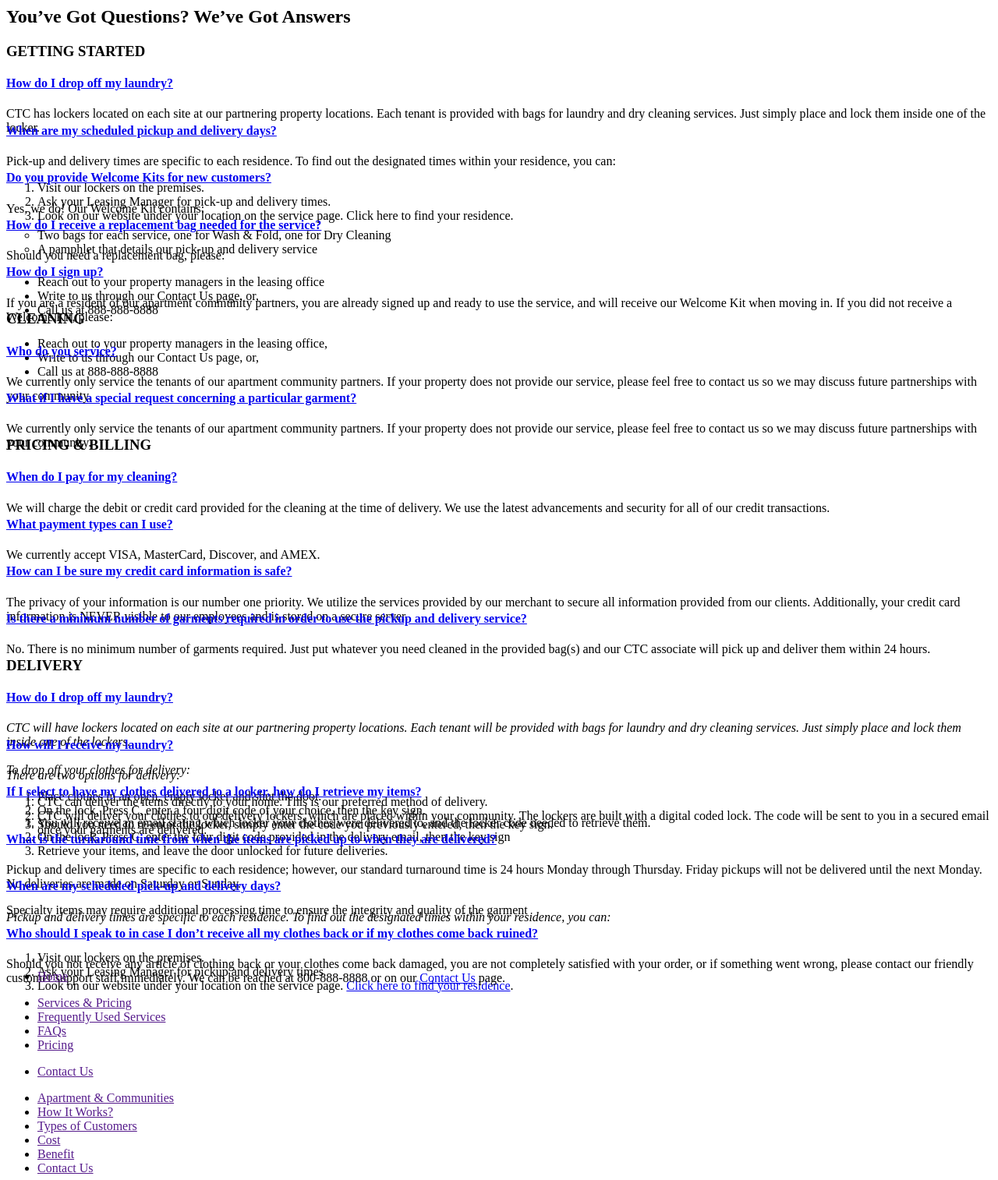
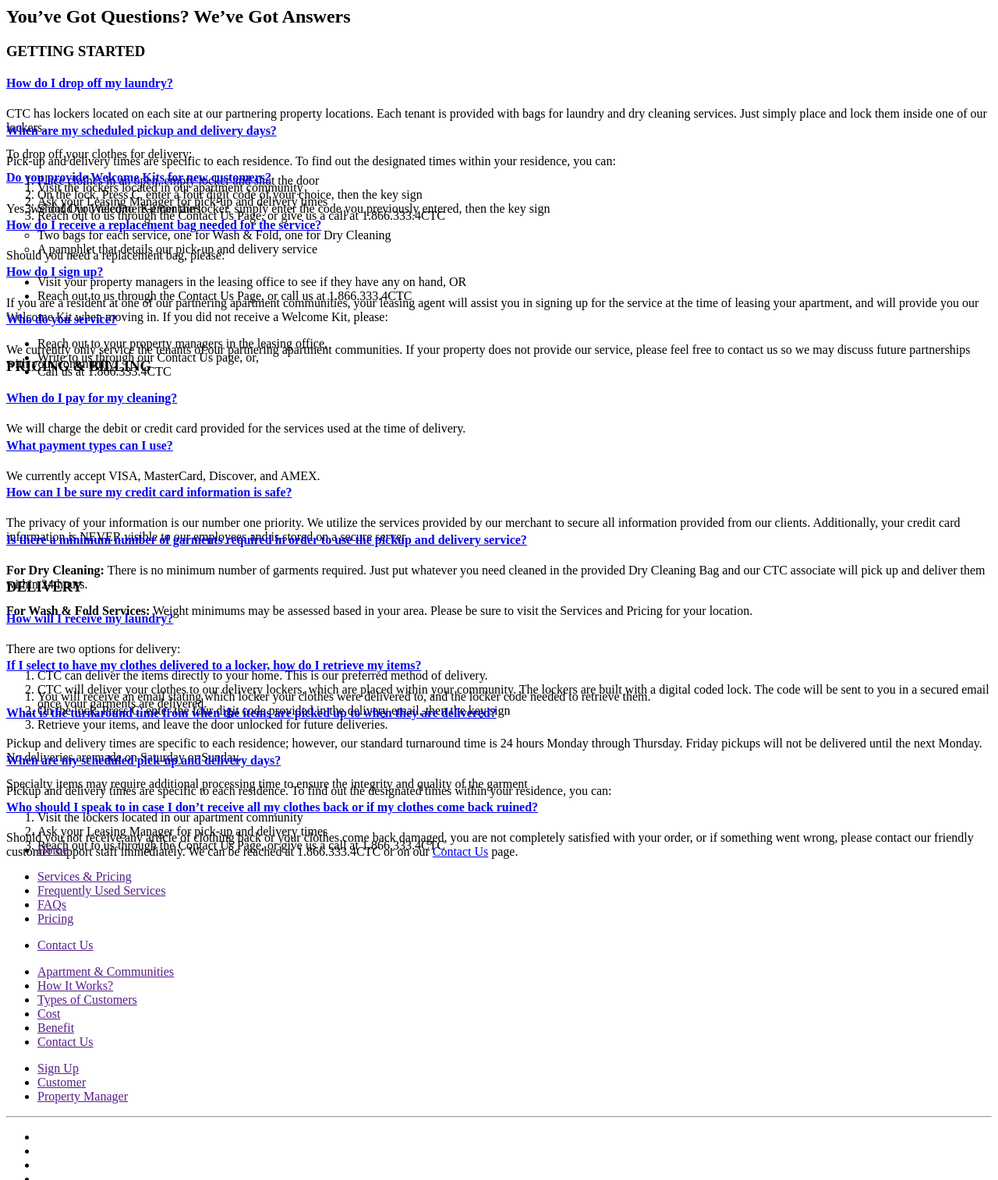
Before and after one commit to MuhZubairAli/ClosetToCleaner, a PHP site: template views/services/sections/faq.php in a window 1280 px wide. Shown: the top 1514 px of the page at 78% size. Run offline with PHP 8.4, Linux system fonts and the light colour scheme; the template is opened without the code that fills it, so the values that code supplies are empty.

Commit message:
whole ppt of final revision is completed

```diff
--- a/views/services/sections/faq.php
+++ b/views/services/sections/faq.php
@@ -18,7 +18,14 @@
                         </div>
                         <div id="question0" class="panel-collapse collapse" style="height: 0px;">
                             <div class="panel-body">
-                                <p>CTC has lockers located on each site at our partnering property locations. Each tenant is provided with bags for laundry and dry cleaning services. Just simply place and lock them inside one of the locker.</p>
+                            <p>CTC has lockers located on each site at our partnering property locations. Each tenant is provided with bags for laundry and dry cleaning services. Just simply place and lock them inside one of our lockers.</p>
+                            <p>To drop off your clothes for delivery:
+                                <ol>
+                                <li>Place clothes in an open, empty locker and shut the door</li>
+                                <li>On the lock, Press C, enter a four digit code of your choice, then the key sign</li>
+                                <li>Should you need to re-enter the locker, simply enter the code you previously entered, then the key sign</li>
+                                </ol>
+                            </p>
                             </div>
                         </div>
                     </div>
@@ -33,9 +40,9 @@
                             <div class="panel-body">
                                 <p>Pick-up and delivery times are specific to each residence. To find out the designated times within your residence, you can:</p>
                                 <ol>
-                                    <li>Visit our lockers on the premises.</li>
-                                    <li>Ask your Leasing Manager for pick-up and delivery times.</li>
-                                    <li>Look on our website under your location on the service page. Click here to find your residence.</li>
+                                    <li>Visit the lockers  located in our apartment community</li>
+                                    <li>Ask your Leasing Manager for pick-up and delivery times</li>
+                                    <li>Reach out to us through the Contact Us Page, or give us a call at 1.866.333.4CTC</li>
                                 </ol>
                             </div>
                         </div>
@@ -73,9 +80,8 @@
 
                                 </p>
                                 <ul>
-                                    <li>Reach out to your property managers in the leasing office</li>
-                                    <li>Write to us through our Contact Us page, or,</li>
-                                    <li>Call us at 888-888-8888</li>
+                                    <li>Visit your property managers in the leasing office to see if they have any on hand, OR</li>
+                                    <li>Reach out to us through the Contact Us Page, or call us at 1.866.333.4CTC</li>
                                 </ul>
                             </div>
                         </div>
@@ -90,18 +96,16 @@
                         </div>
                         <div id="question4" class="panel-collapse collapse" style="height: 0px;">
                             <div class="panel-body">
-                                <p>If you are a resident of our apartment community partners, you are already signed up and ready to use the service, and will receive our Welcome Kit when moving in. If you did not receive a Welcome Kit, please:</p>
+                                <p>If you are a resident at one of our partnering apartment communities, your leasing agent will assist you in signing up for the service at the time of leasing your apartment, and will provide you our Welcome Kit when moving in. If you did not receive a Welcome Kit, please:</p>
 
                                 <ul>
                                     <li>Reach out to your property managers in the leasing office,</li>
                                     <li>Write to us through our Contact Us page, or,</li>
-                                    <li>Call us at 888-888-8888</li>
+                                    <li>Call us at 1.866.333.4CTC</li>
                                 </ul>
                             </div>
                         </div>
                     </div>
-
-                    <h3 class="cat">CLEANING</h3>
 
                     <div class="panel panel-default ">
                         <div class="panel-heading accordion-toggle collapsed question-toggle" data-toggle="collapse" data-parent="#faqAccordion" data-target="#question5">
@@ -113,28 +117,14 @@
                         <div id="question5" class="panel-collapse collapse" style="height: 0px;">
                             <div class="panel-body">
                                 <p>
-                                We currently only service the tenants of our apartment community partners. If your property does not provide our service, please feel free to contact us so we may discuss future partnerships with your community.
-                                </p>
-                            </div>
-                        </div>
-                    </div>
-                    <div class="panel panel-default ">
-                        <div class="panel-heading accordion-toggle collapsed question-toggle" data-toggle="collapse" data-parent="#faqAccordion" data-target="#question6">
-                            <h4 class="panel-title">
-                                <a href="#" class="ing">What if I have a special request concerning a particular garment?</a>
-                            </h4>
-
-                        </div>
-                        <div id="question6" class="panel-collapse collapse" style="height: 0px;">
-                            <div class="panel-body">
-                                <p>
-                                We currently only service the tenants of our apartment community partners. If your property does not provide our service, please feel free to contact us so we may discuss future partnerships with your community.
+                                We currently only service the tenants of our partnering apartment communities. If your property does not provide our service, please feel free to contact us so we may discuss future partnerships with your community.
                                 </p>
                             </div>
                         </div>
                     </div>
 
                     <h3 class="cat">PRICING & BILLING</h3>
+
                     <div class="panel panel-default ">
                         <div class="panel-heading accordion-toggle collapsed question-toggle" data-toggle="collapse" data-parent="#faqAccordion" data-target="#question7">
                             <h4 class="panel-title">
@@ -145,7 +135,7 @@
                         <div id="question7" class="panel-collapse collapse" style="height: 0px;">
                             <div class="panel-body">
                                 <p>
-                                We will charge the debit or credit card provided for the cleaning at the time of delivery. We use the latest advancements and security for all of our credit transactions.
+                                We will charge the debit or credit card provided for the services used at the time of delivery.
                                 </p>
                             </div>
                         </div>
@@ -189,37 +179,13 @@
                         </div>
                         <div id="question10" class="panel-collapse collapse" style="height: 0px;">
                             <div class="panel-body">
-                                <p>
-                                No. There is no minimum number of garments required. Just put whatever you need cleaned in the provided bag(s) and our CTC associate will pick up and deliver them within 24 hours.
-                                </p>
+                            <p><b>For Dry Cleaning:</b> There is no minimum number of garments required. Just put whatever you need cleaned in the provided Dry Cleaning Bag and our CTC associate will pick up and deliver them within 24 hours.</p>
+                            <p><b>For Wash & Fold Services:</b> Weight minimums may be assessed based in your area. Please be sure to visit the Services and Pricing for your location.</p>
+
                             </div>
                         </div>
                     </div>
                     <h3 class="cat">DELIVERY</h3>
-
-                    <div class="panel panel-default ">
-                        <div class="panel-heading accordion-toggle collapsed question-toggle" data-toggle="collapse" data-parent="#faqAccordion" data-target="#question11">
-                            <h4 class="panel-title">
-                                <a href="#" class="ing">How do I drop off my laundry?</a>
-                            </h4>
-
-                        </div>
-                        <div id="question11" class="panel-collapse collapse" style="height: 0px;">
-                            <div class="panel-body">
-                                <em>
-                                CTC will have lockers located on each site at our partnering property locations. Each tenant will be provided with bags for laundry and dry cleaning services. Just simply place and lock them inside one of the lockers.
-                                </em><br><br>
-                                <em>To drop off your clothes for delivery:</em>
-
-                                <ol>
-                                <li>Place clothes in an open, empty locker and shut the door.</li>
-                                <li>On the lock, Press C, enter a four digit code of your choice, then the key sign. </li>
-                                <li>Should you need to re-enter the locker, simply enter the code you previously entered, then the key sign.</li>
-                                </ol>
-                            </div>
-                        </div>
-                    </div>
-
 
                     <div class="panel panel-default ">
                         <div class="panel-heading accordion-toggle collapsed question-toggle" data-toggle="collapse" data-parent="#faqAccordion" data-target="#question12">
@@ -230,7 +196,7 @@
                         </div>
                         <div id="question12" class="panel-collapse collapse" style="height: 0px;">
                             <div class="panel-body">
-                            <em>There are two options for delivery:</em>
+                            <p>There are two options for delivery:</p>
 
                             <ol>
                             <li>CTC can deliver the items directly to your home. This is our preferred method of delivery. </li>
@@ -286,11 +252,11 @@
                         <div id="question15" class="panel-collapse collapse" style="height: 0px;">
                             <div class="panel-body">
 
-                            <em>Pickup and delivery times are specific to each residence. To find out the designated times within your residence, you can:</em><br><br>
+                            <p>Pickup and delivery times are specific to each residence. To find out the designated times within your residence, you can:</p>
                             <ol>
-                            <li>Visit our lockers on the premises.</li>
-                            <li>Ask your Leasing Manager for pickup and delivery times</li>
-                            <li>Look on our website under your location on the service page. <a href="/locations">Click here to find your residence</a>.</li>
+                            <li>Visit the lockers  located in our apartment community</li>
+                            <li>Ask your Leasing Manager for pick-up and delivery times</li>
+                            <li>Reach out to us through the Contact Us Page, or give us a call at 1.866.333.4CTC</li>
                             </ol>
                             </div>
                         </div>
@@ -306,7 +272,7 @@
                         </div>
                         <div id="question16" class="panel-collapse collapse" style="height: 0px;">
                             <div class="panel-body">
-                            <p>Should you not receive any article of clothing back or your clothes come back damaged, you are not completely satisfied with your order, or if something went wrong, please contact our friendly customer support staff immediately. We can be reached at 800-888-8888 or on our <a href="/contact">Contact Us</a> page.</li>
+                            <p>Should you not receive any article of clothing back or your clothes come back damaged, you are not completely satisfied with your order, or if something went wrong, please contact our friendly customer support staff immediately. We can be reached at 1.866.333.4CTC or on our <a href="/contact">Contact Us</a> page.</li>
                             </div>
                         </div>
                     </div>
--- a/views/services/sections/fus.php
+++ b/views/services/sections/fus.php
@@ -40,7 +40,7 @@
                     </li>
                     <li>
                         Skirts
-                        <span class="serviceblock-cost">$5.50</span>
+                        <span class="serviceblock-cost">$2.50</span>
                     </li>
                     <li>
                         Dress
```
Also changed, not shown: assets/plugins/contact/contact.css (+13 -5 lines), views/contact/sections/contact.php (+11 -5 lines).
